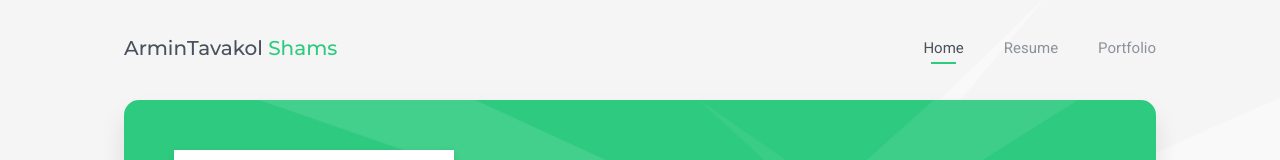
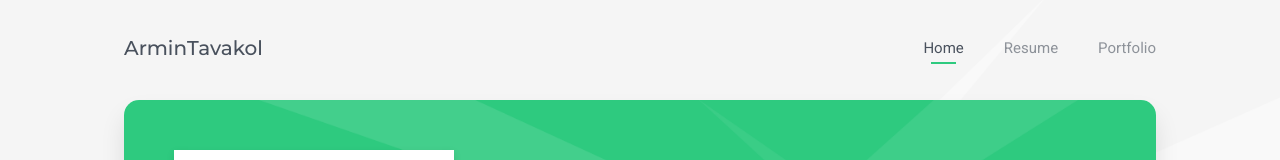
Before and after one commit to Armintavakol1376/Armintavakol1376.github.io, a plain HTML site: page index.html in a window 1280 px wide. Shown: the top 160 px of the page. Drawn offline with Linux system fonts and the light colour scheme.

Commit message:
Update index.html

```diff
--- a/index.html
+++ b/index.html
@@ -36,7 +36,7 @@
       <header id="site_header" class="header mobile-menu-hide">
         <div class="header-content">
           <div class="site-title-block mobile-hidden">
-            <div class="site-title">ArminTavakol <span>Shams</span></div>
+            <div class="site-title">ArminTavakol </div>
           </div>
 
 
```
